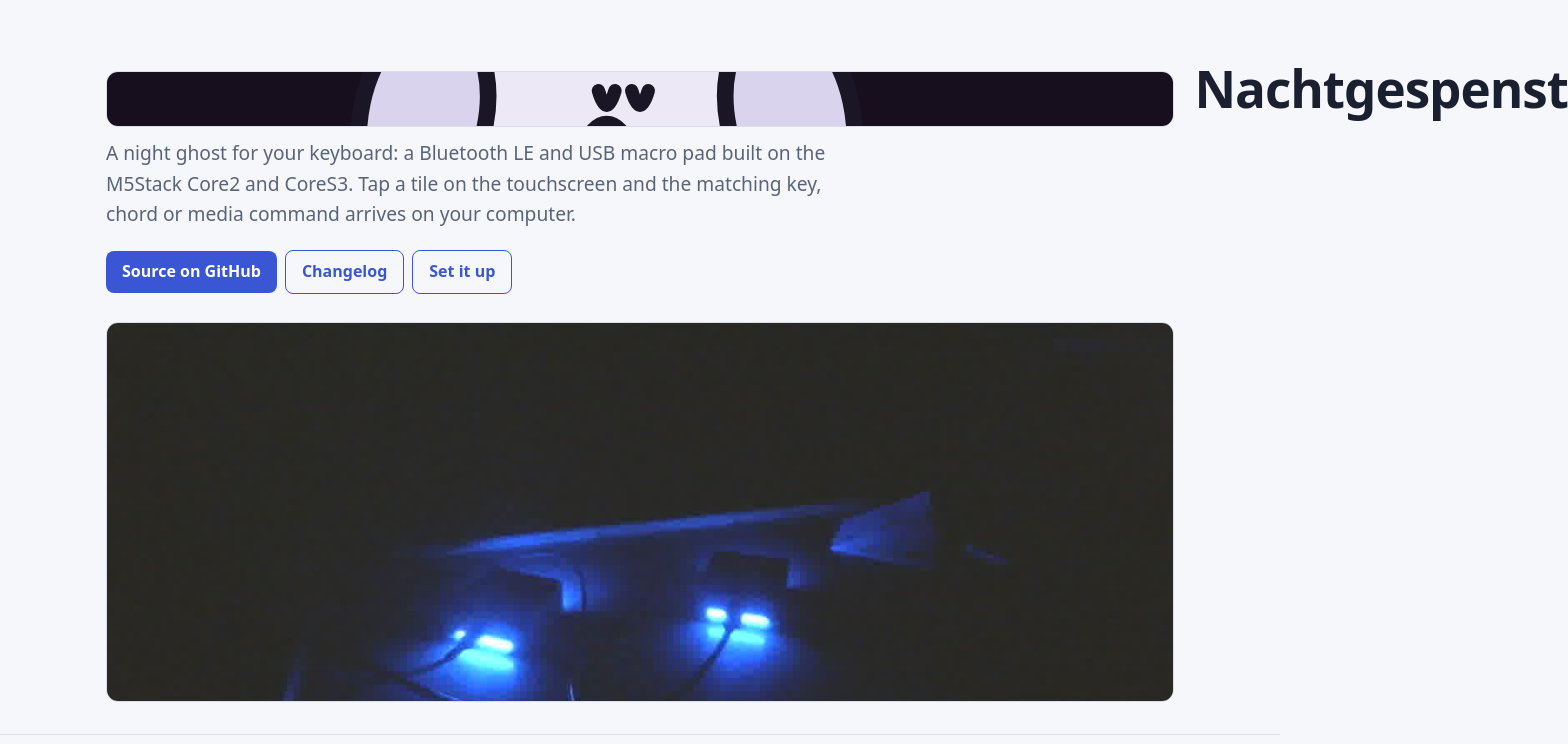
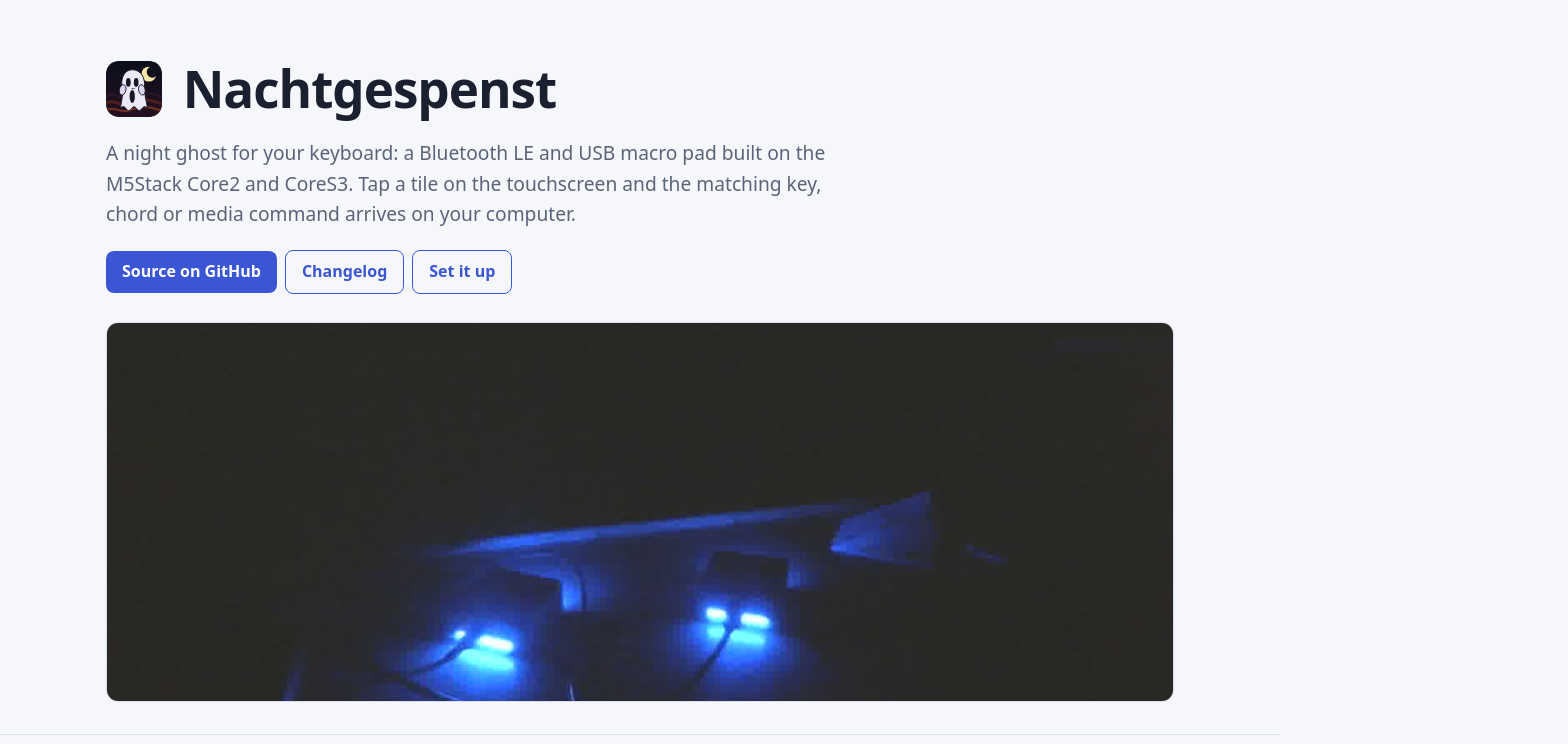
Before and after one commit to nicenemo/Nachtgespenst, a plain HTML site: page site/index.html in a window 1280 px wide. Shown: the top 744 px of the page, 1568 px wide, since content can reach past the window. Drawn offline with Linux system fonts and the light colour scheme.

Commit message:
Fix the hero logo: it inherited the full-width banner style of .hero img
Co-Authored-By: Claude <noreply@anthropic.com>

```diff
--- a/site/index.html
+++ b/site/index.html
@@ -43,7 +43,8 @@ a { color: var(--accent); }
 .wrap { max-width: 1100px; margin: 0 auto; padding: 0 16px; }
 header.hero { padding: 48px 0 32px; border-bottom: 1px solid var(--line); }
 h1 { font-size: clamp(2rem, 5vw, 3.2rem); margin: 0 0 8px; letter-spacing: -0.02em; display: flex; align-items: center; gap: .4em; }
-h1 .logo { width: 1.1em; height: 1.1em; border-radius: 22%; flex: none; }
+/* the logo must override ".hero img" (full-width banner with margin and border) below */
+.hero h1 .logo { width: 1.1em; height: 1.1em; max-height: none; margin: 0; border: 0; border-radius: 22%; object-fit: contain; display: block; flex: none; }
 .tag { font-size: 1.2rem; color: var(--muted); max-width: 46rem; margin: 0 0 20px; }
 .btns a { display: inline-block; margin: 0 8px 8px 0; padding: 8px 16px; border-radius: 8px; text-decoration: none;
           background: var(--accent); color: var(--accent-text); font-weight: 600; }
```
